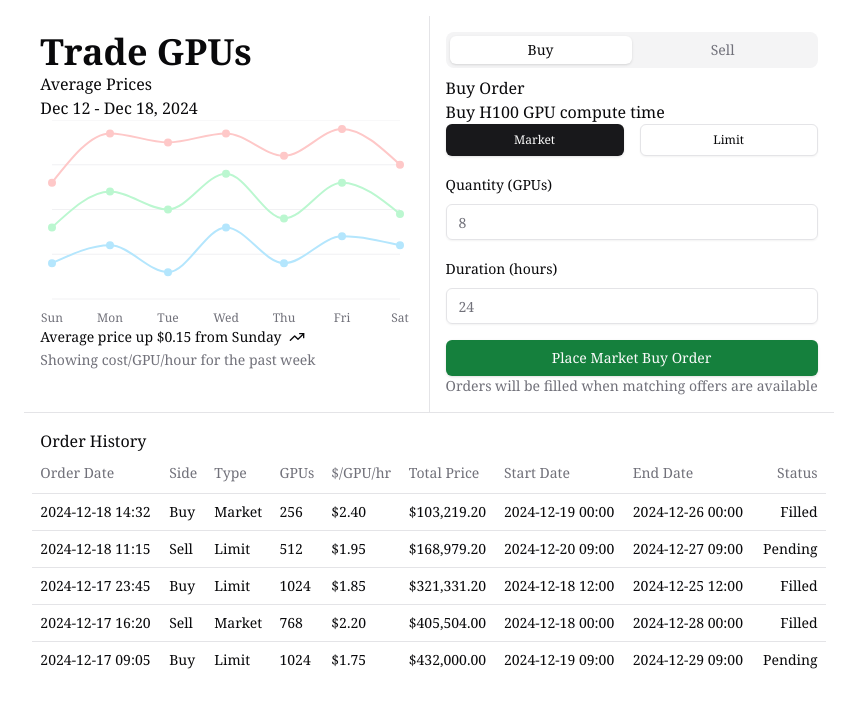
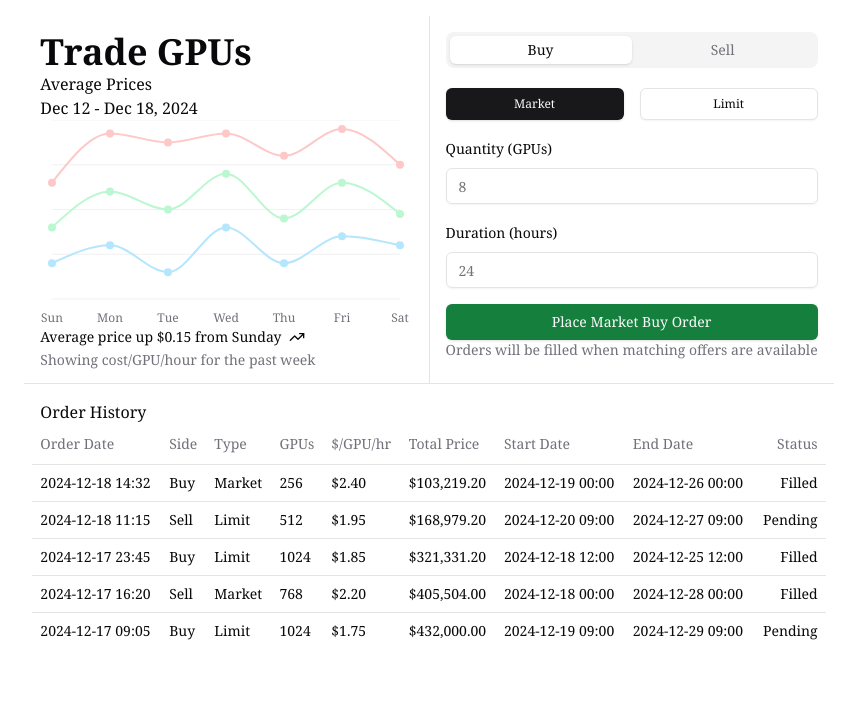
Before and after one commit to darzyx/gpu-auction-house, a Next.js app: page / in a window 1280 px wide. Shown: the top 708 px of the page, without its empty margins (211-1068 px from the left). Built offline with nearby package versions, Linux system fonts and the light colour scheme.

Commit message:
Remove unnecessary extra header stuff for trading form

```diff
--- a/src/components/trading-form.tsx
+++ b/src/components/trading-form.tsx
@@ -14,16 +14,11 @@ export default function TradingForm() {
     return (
         <div>
             <Tabs defaultValue="buy">
-                <TabsList className="grid w-full grid-cols-2">
+                <TabsList className="grid w-full grid-cols-2 mb-5">
                     <TabsTrigger value="buy">Buy</TabsTrigger>
                     <TabsTrigger value="sell">Sell</TabsTrigger>
                 </TabsList>
                 <TabsContent value="buy">
-                    <div>
-                        <div>
-                            <div>Buy Order</div>
-                            <div>Buy H100 GPU compute time</div>
-                        </div>
                     <div className="space-y-4">
                         <div className="flex justify-center items-center">
                             <div className="w-full grid grid-cols-2 gap-4">
@@ -64,14 +59,8 @@ export default function TradingForm() {
                     <div className="text-sm text-muted-foreground">
                         Orders will be filled when matching offers are available
                     </div>
-                    </div>
                 </TabsContent>
                 <TabsContent value="sell">
-                    <div>
-                        <div>
-                            <div>Sell Order</div>
-                            <div>Sell H100 GPU compute time</div>
-                        </div>
                     <div className="space-y-4">
                         <div className="flex justify-center items-center">
                             <div className="w-full grid grid-cols-2 gap-4">
@@ -112,7 +101,6 @@ export default function TradingForm() {
                     <div className="text-sm text-muted-foreground">
                         Orders will be filled when matching offers are available
                     </div>
-                    </div>
                 </TabsContent>
             </Tabs>
         </div>
```
Lines whose indentation alone changed are shown as unchanged.
